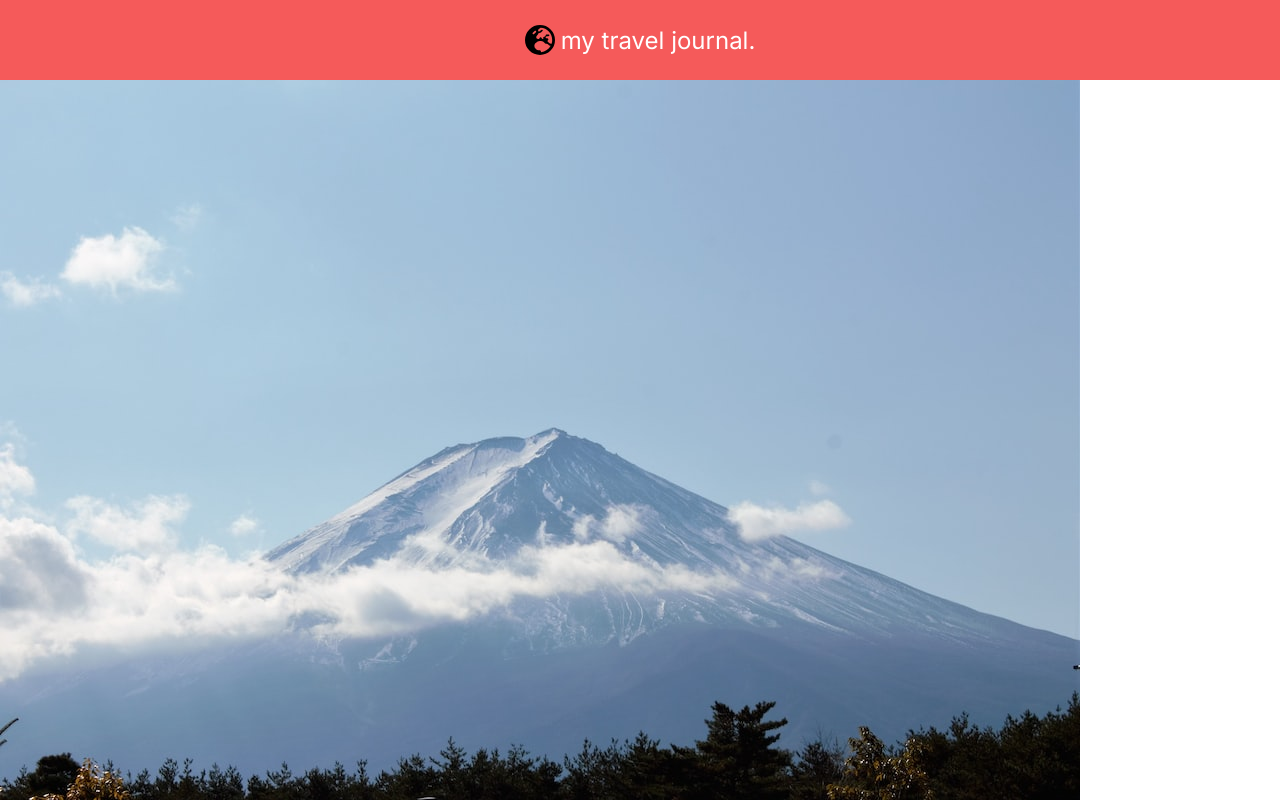
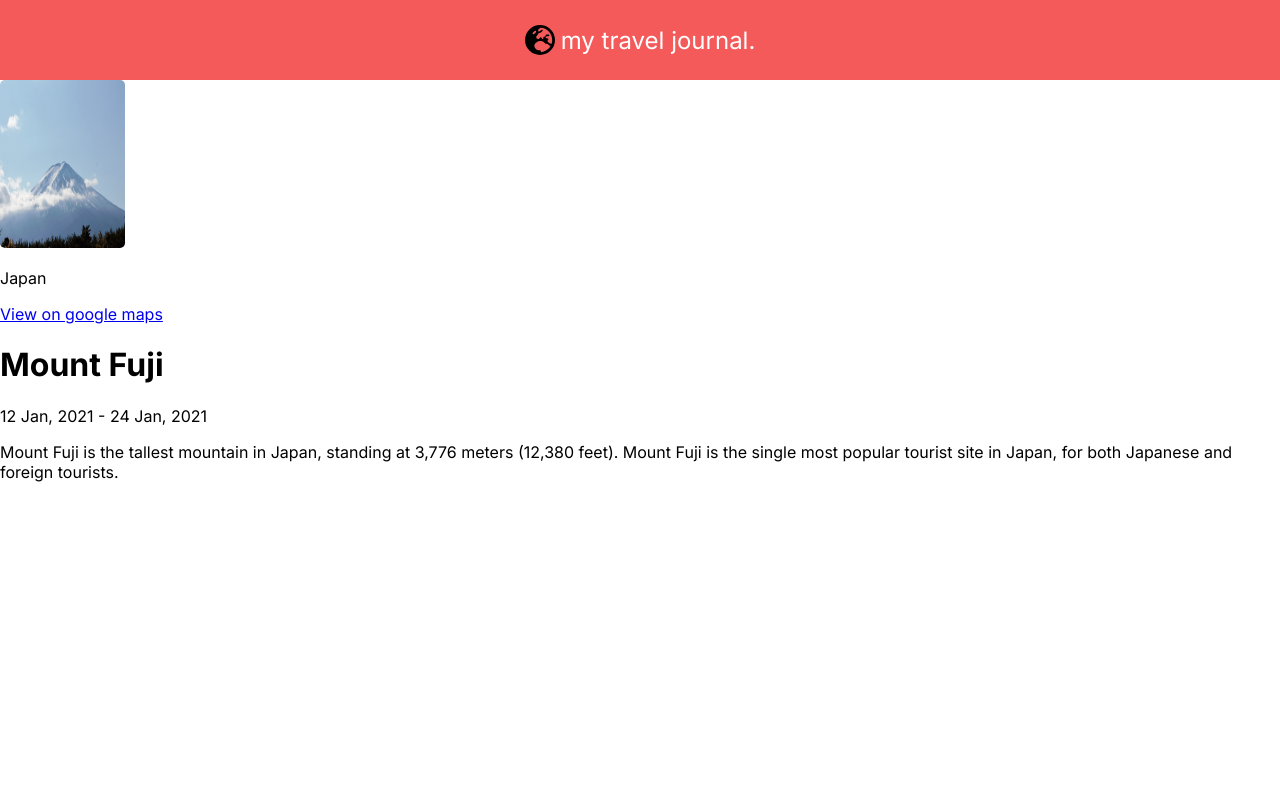
Before and after one commit to brickphone/Travel-Journal, a React (Vite) app: page / in a window 1280 px wide. Shown: the top 802 px of the page. Built offline with nearby package versions, Linux system fonts and the light colour scheme.

Commit message:
working img

```diff
--- a/src/Components/hero.jsx
+++ b/src/Components/hero.jsx
@@ -3,7 +3,7 @@ const Hero = (props) => {
 
   return (
     <main className="main-container">
-        <img src={props.img} alt="japan image"></img>
+        <img className="img" src={props.img} alt="japan image"></img>
       <div className="right-container">
         <p className="location">{props.location.country}</p>
         <a href={props.location.link} className="link">View on google maps</a>
--- a/src/index.css
+++ b/src/index.css
@@ -24,3 +24,9 @@ body {
   color:white;
   font-weight: 500;
 }
+
+.img {
+  width: 125px;
+  height:168px;
+  border-radius: 5px;
+}
```
Also changed, not shown: src/assets/location.svg (added).
